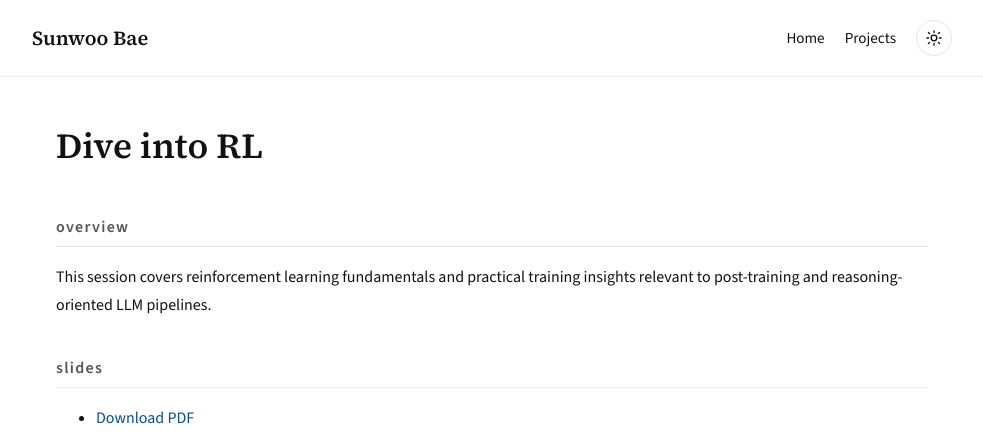
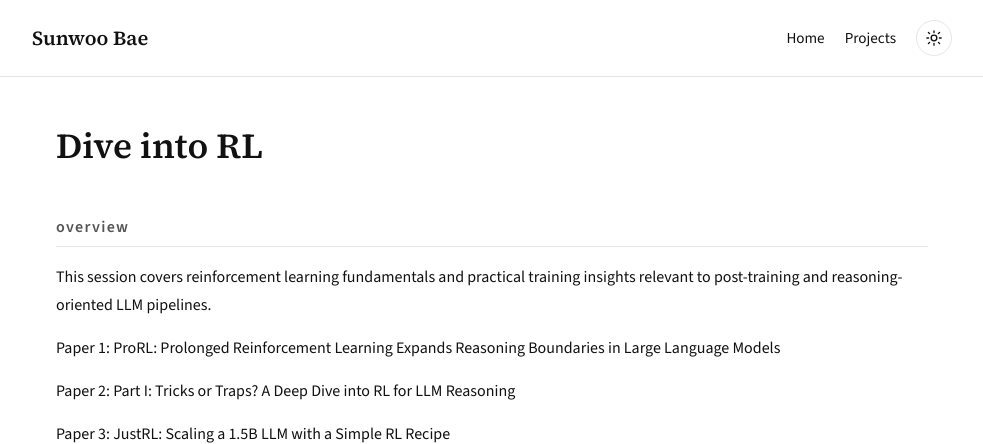
Before and after one commit to sunwoo02/sunwoo02.github.io, a Jekyll site: the page built from _pages/projects/dive-into-rl.md, in a window 1280 px wide, cut to the strip 0-444 px from the top of the page. Shown: the whole strip, without its empty margins (148-1131 px from the left). Built offline with Jekyll 4.4.1, drawn with Linux system fonts in a browser that asks for light colours.

Commit message:
Update dive-into-rl.md

```diff
--- a/_pages/projects/dive-into-rl.md
+++ b/_pages/projects/dive-into-rl.md
@@ -7,6 +7,12 @@ permalink: /projects/dive-into-rl/
 ## Overview
 This session covers reinforcement learning fundamentals and practical training insights relevant to post-training and reasoning-oriented LLM pipelines.
 
+Paper 1: ProRL: Prolonged Reinforcement Learning Expands Reasoning Boundaries in Large Language Models
+
+Paper 2: Part I: Tricks or Traps? A Deep Dive into RL for LLM Reasoning
+
+Paper 3: JustRL: Scaling a 1.5B LLM with a Simple RL Recipe
+
 ## Slides
 - [Download PDF]({{ '/assets/pdf/reviews/dive-into-rl.pdf' | relative_url }})
 
```
